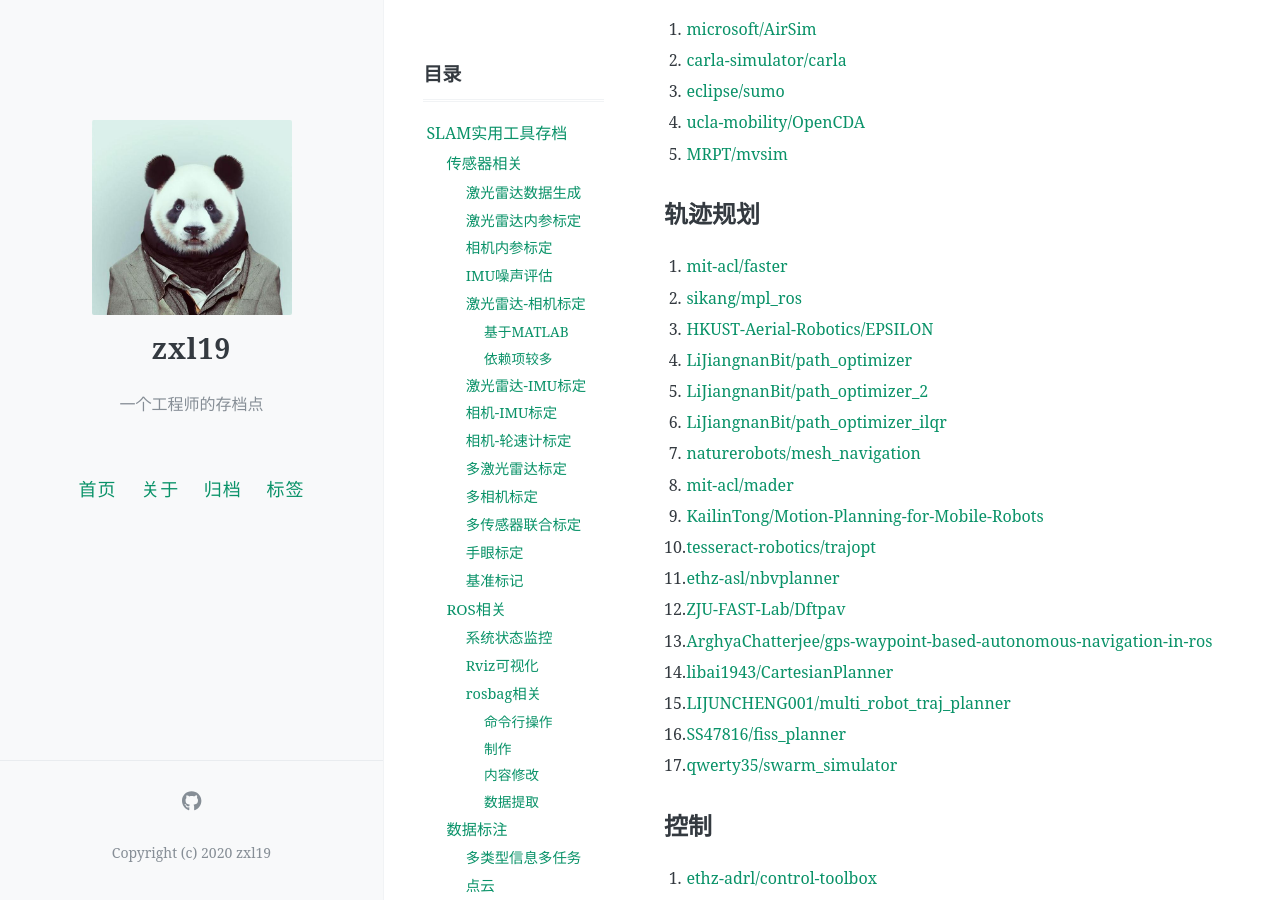
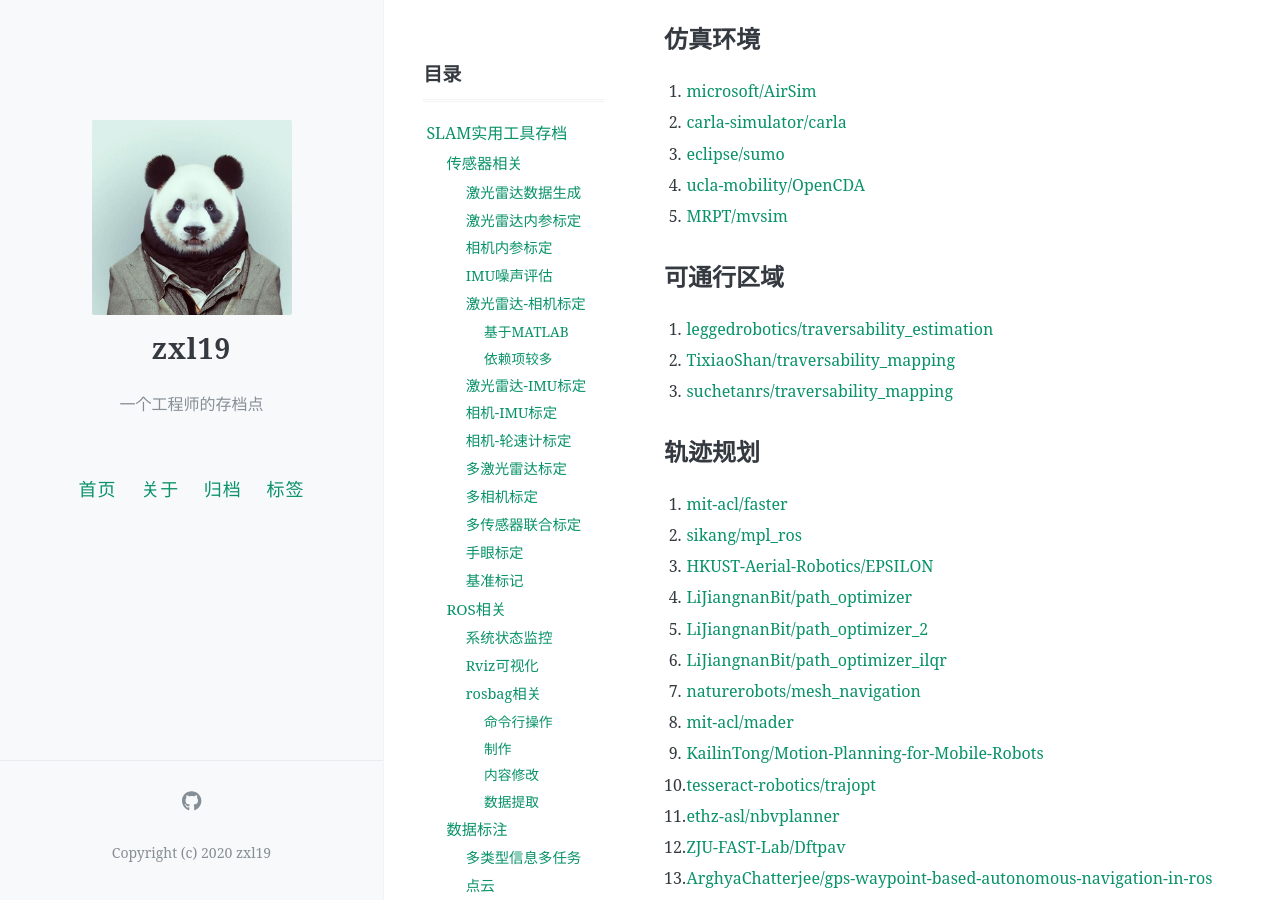
Before and after one commit to zxl19/zxl19.github.io, a Jekyll site: the page built from _posts/2021-05-25-slam-tool.md, in a window 1280 px wide and 900 px high, scrolled down 22951 px. Built offline with Jekyll 4.4.1, drawn with Linux system fonts in a browser that asks for light colours; comment, search, counter and statistics services are not loaded; some of the changed text lies outside the part shown.

Commit message:
Update Posts

```diff
--- a/_posts/2021-05-25-slam-tool.md
+++ b/_posts/2021-05-25-slam-tool.md
@@ -809,6 +811,12 @@ pinned: false
 4. [ucla-mobility/OpenCDA](https://github.com/ucla-mobility/OpenCDA)
 5. [MRPT/mvsim](https://github.com/MRPT/mvsim)
 
+## 可通行区域
+
+1. [leggedrobotics/traversability_estimation](https://github.com/leggedrobotics/traversability_estimation)
+2. [TixiaoShan/traversability_mapping](https://github.com/TixiaoShan/traversability_mapping)
+3. [suchetanrs/traversability_mapping](https://github.com/suchetanrs/traversability_mapping)
+
 ## 轨迹规划
 
 1. [mit-acl/faster](https://github.com/mit-acl/faster)
```
Also changed, not shown: other parts of _posts/2021-05-25-slam-tool.md (+10 -8 lines), _posts/2021-06-01-cpp-library.md (+4 -3 lines).
